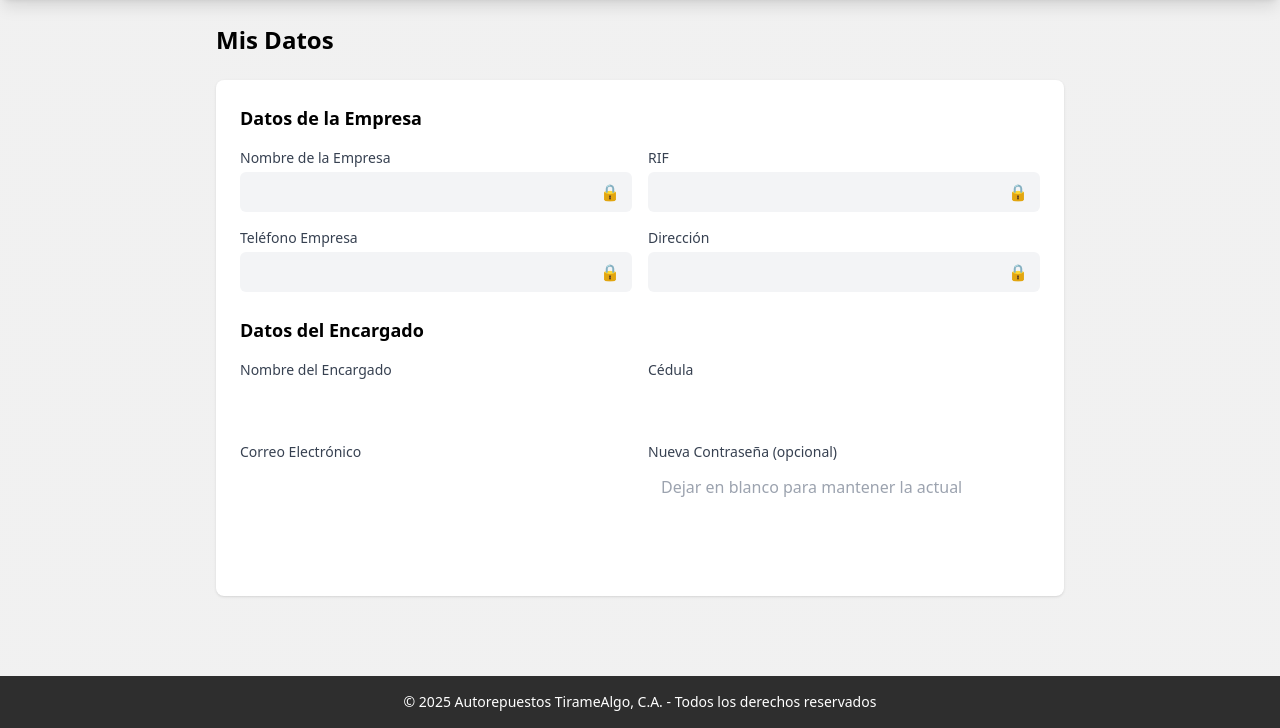
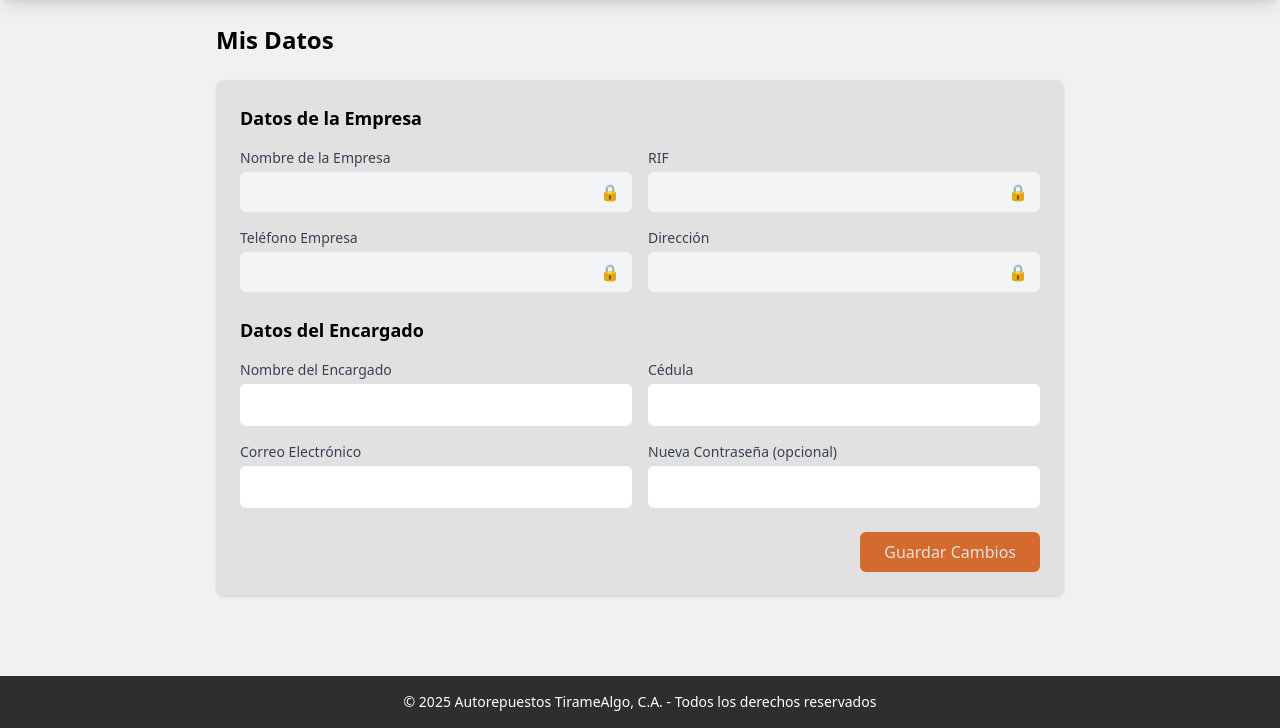
Before and after one commit to yosman2710/Repuestin, a PHP site: page /panelCliente/datosCliente.php in a window 1280 px wide. Shown: the part 72-800 px from the top of the page. Run offline with PHP 8.4, Linux system fonts and the light colour scheme; a user stored in the database is signed in; data comes from the database, SQL or seed files in the repository; data that the repository does not hold is empty; some libraries are stand-ins or nearby versions.

Commit message:
Listos los colores

```diff
--- a/panelCliente/datosCliente.php
+++ b/panelCliente/datosCliente.php
@@ -101,7 +101,7 @@ $client_data = $result->fetch_assoc();
 
     <?php echo $message; ?>
 
-    <form method="POST" class="bg-white dark:bg-gray-800 shadow rounded-lg p-6">
+    <form method="POST" class="bg-custom-silver dark:bg-custom-steelDark shadow rounded-lg p-6">
       <!-- Company Information (Read-only) -->
       <div class="mb-6">
         <h3 class="text-lg font-semibold mb-4 dark:text-white">Datos de la Empresa</h3>
@@ -110,7 +110,7 @@ $client_data = $result->fetch_assoc();
             <label class="block text-sm font-medium text-gray-700 dark:text-gray-300 mb-1">Nombre de la Empresa</label>
             <div class="relative">
               <input type="text" value="<?php echo htmlspecialchars($client_data['nombre_empresa']); ?>"
-                class="w-full px-3 py-2 bg-gray-100 dark:bg-gray-700 dark:text-white rounded-md pr-10" readonly>
+                class="w-full px-3 py-2 bg-gray-100 dark:bg-custom-gray dark:text-custom-silverLight rounded-md pr-10" readonly>
               <span class="absolute right-3 top-1/2 transform -translate-y-1/2 text-gray-500">🔒</span>
             </div>
           </div>
@@ -118,7 +118,7 @@ $client_data = $result->fetch_assoc();
             <label class="block text-sm font-medium text-gray-700 dark:text-gray-300 mb-1">RIF</label>
             <div class="relative">
               <input type="text" value="<?php echo htmlspecialchars($client_data['rif']); ?>"
-                class="w-full px-3 py-2 bg-gray-100 dark:bg-gray-700 dark:text-white rounded-md pr-10" readonly>
+                class="w-full px-3 py-2 bg-gray-100 dark:bg-custom-gray dark:text-custom-silverLight rounded-md pr-10" readonly>
               <span class="absolute right-3 top-1/2 transform -translate-y-1/2 text-gray-500">🔒</span>
             </div>
           </div>
@@ -126,7 +126,7 @@ $client_data = $result->fetch_assoc();
             <label class="block text-sm font-medium text-gray-700 dark:text-gray-300 mb-1">Teléfono Empresa</label>
             <div class="relative">
               <input type="text" value="<?php echo htmlspecialchars($client_data['telefono_empresa']); ?>"
-                class="w-full px-3 py-2 bg-gray-100 dark:bg-gray-700 dark:text-white rounded-md pr-10" readonly>
+                class="w-full px-3 py-2 bg-gray-100 dark:bg-custom-gray dark:text-custom-silverLight rounded-md pr-10" readonly>
               <span class="absolute right-3 top-1/2 transform -translate-y-1/2 text-gray-500">🔒</span>
             </div>
           </div>
@@ -134,7 +134,7 @@ $client_data = $result->fetch_assoc();
             <label class="block text-sm font-medium text-gray-700 dark:text-gray-300 mb-1">Dirección</label>
             <div class="relative">
               <input type="text" value="<?php echo htmlspecialchars($client_data['direccion']); ?>"
-                class="w-full px-3 py-2 bg-gray-100 dark:bg-gray-700 dark:text-white rounded-md pr-10" readonly>
+                class="w-full px-3 py-2 bg-gray-100 dark:bg-custom-gray dark:text-custom-silverLight rounded-md pr-10" readonly>
               <span class="absolute right-3 top-1/2 transform -translate-y-1/2 text-gray-500">🔒</span>
             </div>
           </div>
@@ -148,29 +148,29 @@ $client_data = $result->fetch_assoc();
           <div>
             <label class="block text-sm font-medium text-gray-700 dark:text-gray-300 mb-1">Nombre del Encargado</label>
             <input type="text" name="nombre_encargado" value="<?php echo htmlspecialchars($client_data['nombre_encargado']); ?>"
-              class="w-full px-3 py-2 border border-transparent dark:border-transparent rounded-md dark:bg-gray-700 dark:text-white focus:border-blue-500 dark:focus:border-blue-400 transition-colors duration-200">
+              class="w-full px-3 py-2 border border-transparent dark:border-transparent rounded-md dark:bg-custom-gray dark:text-custom-silverLight focus:border-blue-500 dark:focus:border-blue-400 transition-colors duration-200">
           </div>
           <div>
             <label class="block text-sm font-medium text-gray-700 dark:text-gray-300 mb-1">Cédula</label>
             <input type="text" name="cedula_encargado" value="<?php echo htmlspecialchars($client_data['cedula_encargado']); ?>"
-              class="w-full px-3 py-2 border border-transparent dark:border-transparent rounded-md dark:bg-gray-700 dark:text-white focus:border-blue-500 dark:focus:border-blue-400 transition-colors duration-200">
+              class="w-full px-3 py-2 border border-transparent dark:border-transparent rounded-md dark:bg-custom-gray dark:text-custom-silverLight focus:border-blue-500 dark:focus:border-blue-400 transition-colors duration-200">
           </div>
           <div>
             <label class="block text-sm font-medium text-gray-700 dark:text-gray-300 mb-1">Correo Electrónico</label>
             <input type="email" name="correo" value="<?php echo htmlspecialchars($client_data['correo']); ?>"
-              class="w-full px-3 py-2 border border-transparent dark:border-transparent rounded-md dark:bg-gray-700 dark:text-white focus:border-blue-500 dark:focus:border-blue-400 transition-colors duration-200">
+              class="w-full px-3 py-2 border border-transparent dark:border-transparent rounded-md dark:bg-custom-gray dark:text-custom-silverLight focus:border-blue-500 dark:focus:border-blue-400 transition-colors duration-200">
           </div>
           <div>
             <label class="block text-sm font-medium text-gray-700 dark:text-gray-300 mb-1">Nueva Contraseña (opcional)</label>
-            <input type="password" name="contrasena" placeholder="Dejar en blanco para mantener la actual"
-              class="w-full px-3 py-2 border border-transparent dark:border-transparent rounded-md dark:bg-gray-700 dark:text-white focus:border-blue-500 dark:focus:border-blue-400 transition-colors duration-200">
+            <input type="password" name="contrasena"
+              class="w-full px-3 py-2 border border-transparent dark:border-transparent rounded-md dark:bg-custom-gray dark:text-custom-silverLight focus:border-blue-500 dark:focus:border-blue-400 transition-colors duration-200">
           </div>
         </div>
       </div>
 
       <div class="flex justify-end">
         <button type="submit"
-          class="bg-custom-blue hover:bg-custom-blue-light text-white px-6 py-2 rounded-md transition-colors duration-200">
+          class="bg-custom-orange hover:bg-custom-wineDark dark:bg-custom-orange dark:hover:bg-custom-red text-custom-silver px-6 py-2 rounded-md transition-colors duration-200">
           Guardar Cambios
         </button>
       </div>
```
Also changed, not shown: panelCliente/producto-detalle.php (+7 -6 lines).
